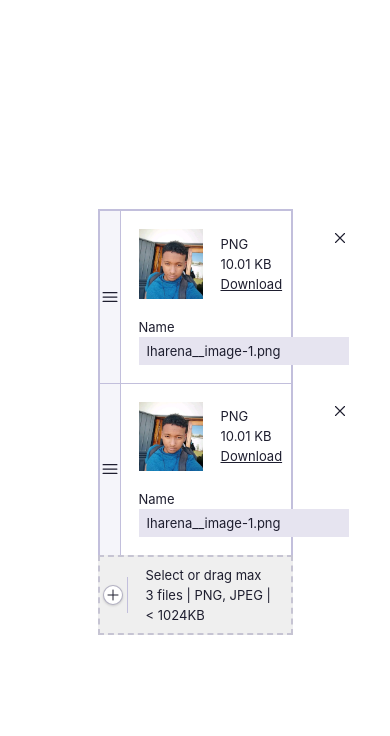
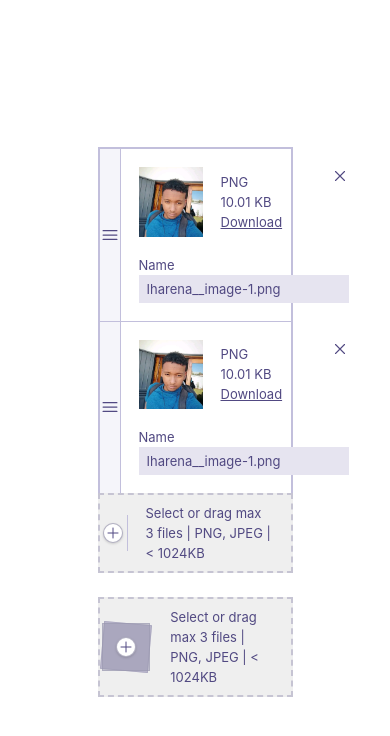
Before and after one commit to iharena/flyx-ui, a website: page src/templates/index.html in a window 390 px wide. Drawn offline with nearby package versions, Linux system fonts and the light colour scheme; files that its build step writes are made by us from their sources.

Commit message:
feat: empty state
uploader empty state
refactoring

```diff
--- a/src/assets/scss/_variables.scss
+++ b/src/assets/scss/_variables.scss
@@ -1,5 +1,5 @@
 $prefix: flyx !default;
-$primary: #1e1e2f !default;
+$primary: #514982 !default;
 $border: #c2bfdc !default;
 $draggable-bg: #f5f5fa !default;
 $input-bg: #e6e4f0 !default;
--- a/src/assets/scss/app.scss
+++ b/src/assets/scss/app.scss
@@ -1,5 +1,5 @@
-@import 'variables';
-@import 'components/flyx';
+@use 'variables';
+@use 'components/flyx';
 
 // TODO: REMOVE this
 body {
@@ -7,6 +7,8 @@ body {
     width: 50%;
     margin: 0 auto;
     display: flex;
+    gap: 24px;
+    flex-direction: column;
     align-items: center;
     justify-content: center;
 }
--- a/src/assets/scss/components/_flyx.scss
+++ b/src/assets/scss/components/_flyx.scss
@@ -1,32 +1,38 @@
+@use "../variables";
+
 .flyx {
-  --#{$prefix}-color-primary: #{$primary};
-  --#{$prefix}-color-border: #{$border};
-  --#{$prefix}-color-draggable-bg: #{$draggable-bg};
-  --#{$prefix}-color-input-bg: #{$input-bg};
-  --#{$prefix}-font-family-sans: #{$font-family-sans};
-  --#{$prefix}-font-size: 0.8125rem;
-  --#{$prefix}-line-height: 20px;
-  --#{$prefix}-draggable-width: 2rem;
-  --#{$prefix}-drop-area-border: #{$drop-area-border};
-  --#{$prefix}-drop-area-hover: #{$drop-area-hover};
-  --#{$prefix}-drop-area-icon-bg: #{$drop-area-icon-bg};
-  --#{$prefix}-drop-area-icon-border: #{$drop-area-icon-border};
+  // --- CSS Custom Properties ---
+  --#{variables.$prefix}-color-primary: #{variables.$primary};
+  --#{variables.$prefix}-color-border: #{variables.$border};
+  --#{variables.$prefix}-color-draggable-bg: #{variables.$draggable-bg};
+  --#{variables.$prefix}-color-input-bg: #{variables.$input-bg};
+  --#{variables.$prefix}-font-family-sans: #{variables.$font-family-sans};
+  --#{variables.$prefix}-font-size: 0.8125rem;
+  --#{variables.$prefix}-line-height: 20px;
+  --#{variables.$prefix}-draggable-width: 2rem;
+  --#{variables.$prefix}-drop-area-border: #{variables.$drop-area-border};
+  --#{variables.$prefix}-drop-area-hover: #{variables.$drop-area-hover};
+  --#{variables.$prefix}-drop-area-icon-bg: #{variables.$drop-area-icon-bg};
+  --#{variables.$prefix}-drop-area-icon-border: #{variables.$drop-area-icon-border};
 
   width: 100%;
 
+  // --- Global Styles for Children ---
   * {
     box-sizing: border-box;
-    font-family: var(--#{$prefix}-font-family-sans);
-    font-size: var(--#{$prefix}-font-size);
-    line-height: var(--#{$prefix}-line-height);
-    color: var(--#{$prefix}-color-primary);
+    font-family: var(--#{variables.$prefix}-font-family-sans);
+    font-size: var(--#{variables.$prefix}-font-size);
+    line-height: var(--#{variables.$prefix}-line-height);
+    color: var(--#{variables.$prefix}-color-primary);
   }
 
+  // --- Layout Zones ---
   .flyx__zone {
-    border: 2px solid var(--#{$prefix}-color-border);
+    border: 2px solid var(--#{variables.$prefix}-color-border);
     border-bottom: 0;
   }
 
+  // --- Flex Groups ---
   .flyx__item,
   .flyx__draggable,
   .flyx__content {
@@ -34,32 +40,31 @@
   }
 
   .flyx__item:not(:last-of-type) {
-    border-bottom: 1px solid var(--#{$prefix}-color-border);
+    border-bottom: 1px solid var(--#{variables.$prefix}-color-border);
   }
 
+  // --- Draggable Handler ---
   .flyx__draggable {
-    width: var(--#{$prefix}-draggable-width);
+    width: var(--#{variables.$prefix}-draggable-width);
     align-items: center;
     justify-content: center;
     cursor: move;
-    background: var(--#{$prefix}-color-draggable-bg);
-    border-right: 1px solid var(--#{$prefix}-color-border);
+    background: var(--#{variables.$prefix}-color-draggable-bg);
+    border-right: 1px solid var(--#{variables.$prefix}-color-border);
   }
 
+  // --- Content Block ---
   .flyx__content {
     align-items: center;
     padding: 18px;
     position: relative;
     flex: 1;
-
-    &,
-    .flyx__content--right {
     gap: 1.125rem;
-    }
 
     .flyx__content--right {
       display: flex;
       align-items: center;
+      gap: 1.125rem;
     }
 
     .flyx__alt { flex: 1; }
@@ -85,7 +90,7 @@
       width: 100%;
       outline: 0;
       border: 0;
-      background: var(--#{$prefix}-color-input-bg);
+      background: var(--#{variables.$prefix}-color-input-bg);
       padding: 0.25rem 0.5rem;
     }
 
@@ -98,6 +103,7 @@
     }
   }
 
+  // --- Add Button ---
   .flyx__add-button,
   .flyx__add-button--drop-area {
     width: 100%;
@@ -107,51 +113,84 @@
     display: flex;
     align-items: center;
     padding: 0;
-    border: 2px dashed var(--#{$prefix}-drop-area-border);
+    border: 2px dashed var(--#{variables.$prefix}-drop-area-border);
     cursor: pointer;
     transition: background 0.3s;
 
-    &:hover { background: var(--#{$prefix}-drop-area-hover); }
+    &:hover {
+      background: var(--#{variables.$prefix}-drop-area-hover);
     }
 
-  .flyx__add-button--drop-area__icon {
+    &__icon {
       display: flex;
       align-items: center;
       justify-content: center;
-    width: calc(var(--#{$prefix}-draggable-width) + .125rem);
-    border-right: 1px solid var(--#{$prefix}-color-border);
+      width: calc(var(--#{variables.$prefix}-draggable-width) + .125rem);
+      border-right: 1px solid var(--#{variables.$prefix}-color-border);
       padding: 0.5rem 0;
 
       .square {
+        position: relative;
         display: flex;
         align-items: center;
         justify-content: center;
         width: 20px;
         height: 20px;
-      background: var(--#{$prefix}-drop-area-icon-bg);
+        background: var(--#{variables.$prefix}-drop-area-icon-bg);
         border-radius: 50%;
-      border: 1px solid var(--#{$prefix}-drop-area-icon-border);
-      box-shadow: 0 1px 3px 0 rgba(0,0,0,.1),0 1px 2px 0 rgba(0,0,0,.06);
+        border: 1px solid var(--#{variables.$prefix}-drop-area-icon-border);
+        box-shadow: 0 1px 3px 0 rgba(0,0,0,.1), 0 1px 2px 0 rgba(0,0,0,.06);
+        z-index: 1;
       }
     }
 
-  .flyx__add-button--drop-area__text {
+    &__text {
       padding: 8px 18px;
       width: 100%;
       cursor: pointer;
       text-align: left;
     }
+  }
 
   .flyx__input-file--hidden { display: none; }
 
+  // --- Empty State ---
+  &.flyx--empty .flyx__add-button--drop-area__icon {
+    position: relative;
+    border-right: unset;
+    width: 80px;
+    height: 68px;
+    padding: 1rem 0;
+
+    &::before,
+    &::after {
+      content: '';
+      position: absolute;
+      top: 50%;
+      left: 50%;
+      transform: translate(-50%, -50%);
+      border: 1px solid #9a97af80;
+      width: 2.875rem;
+      height: 2.875rem;
+      background: #bbb7ce;
+      padding: unset;
+      z-index: 0;
+    }
+
+    &::before {
+      transform: translate(-50%, -50%) rotate(5deg);
+    }
+    &::after {
+      background-color: #9a97af80;
+    }
+  }
+
+  // --- Responsive ---
   @media (max-width: 991px) {
     .flyx__content {
       flex-direction: column;
       align-items: flex-start;
     }
-
-    .flyx__alt {
-        width: 100%;
+    .flyx__alt { width: 100%; }
   }
 }
-}
--- a/src/templates/index.html
+++ b/src/templates/index.html
@@ -88,5 +88,24 @@
             </button>
         </div>
     </div>
+
+    <div class="flyx flyx--empty">
+        <div class="flyx__add-button">
+            <button class="flyx__add-button--drop-area">
+                <div class="flyx__add-button--drop-area__icon">
+                    <div class="square">
+                        <svg xmlns="http://www.w3.org/2000/svg" width="16" height="16" fill="none" viewBox="0 0 24 24" stroke-width="1.5" stroke="currentColor" class="size-6">
+                            <path stroke-linecap="round" stroke-linejoin="round" d="M12 4.5v15m7.5-7.5h-15" />
+                        </svg>
+                    </div>
+                </div>
+
+                <label class="flyx__add-button--drop-area__text">
+                    <input type="file" class="flyx__input-file flyx__input-file--hidden" accept="image/png, image/jpeg" multiple>
+                    Select or drag max 3 files | PNG, JPEG | < 1024KB
+                </label>
+            </button>
+        </div>
+    </div>
 </body>
 </html>
```
Also changed, not shown: src/assets/css/app.css (deleted), 1 other file. Lines whose indentation alone changed are shown as unchanged.
